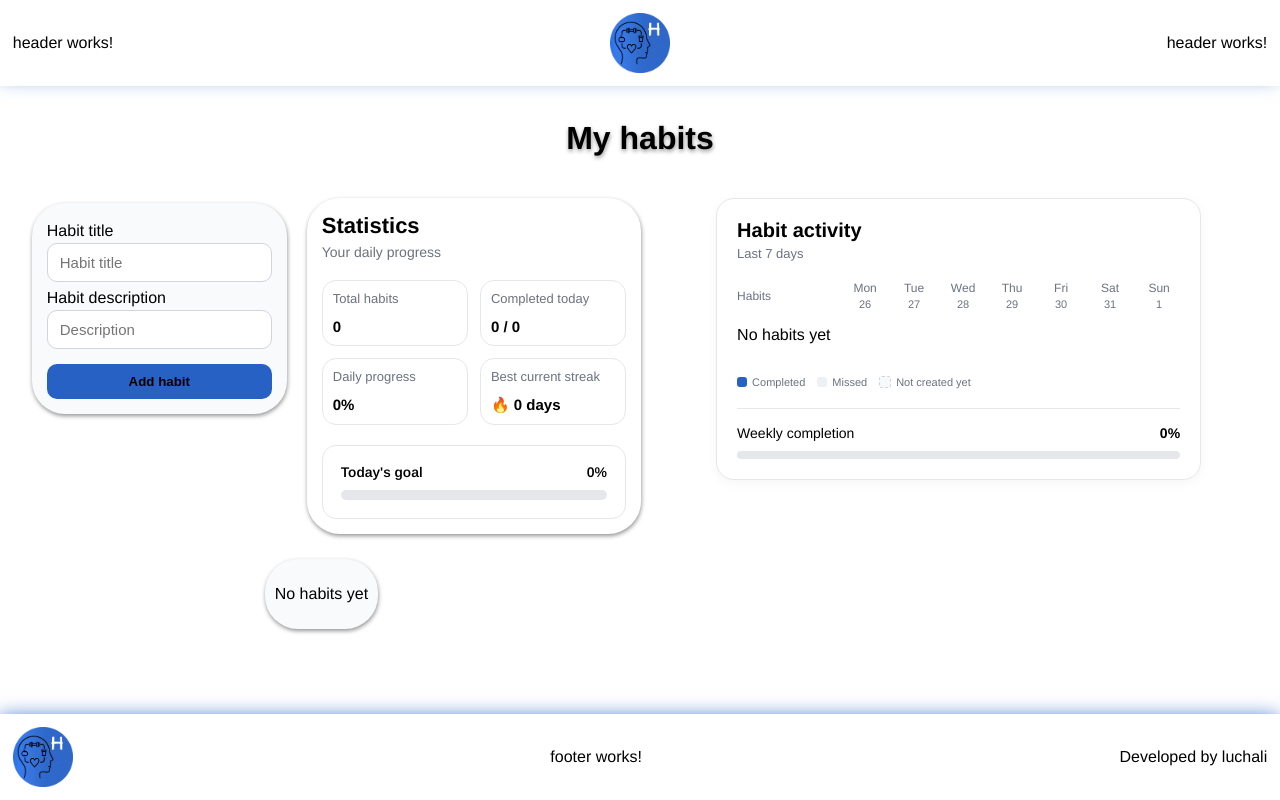
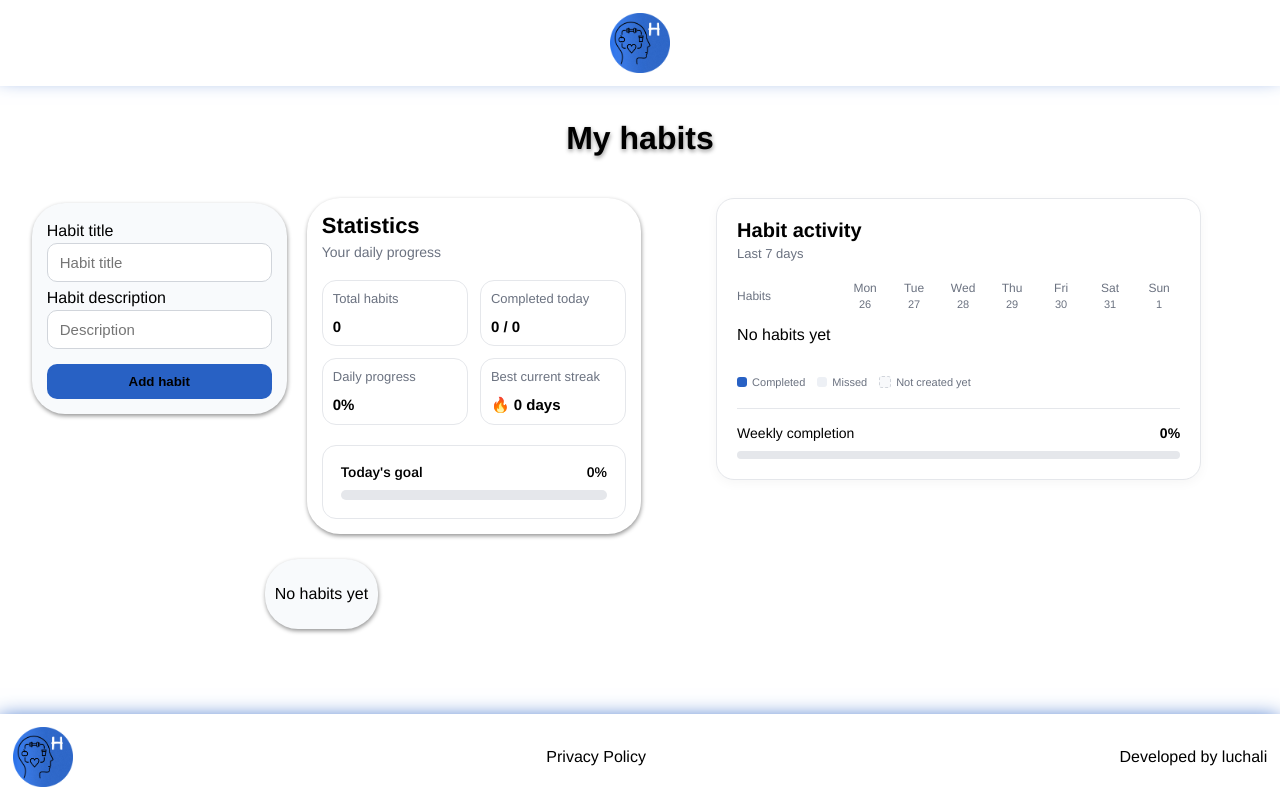
Before and after one commit to luchali/habit-tracker-angular, an Angular app: page / in a window 1280 px wide. Built offline with nearby package versions, Linux system fonts and the light colour scheme.

Commit message:
change footer and header

```diff
--- a/angular.json
+++ b/angular.json
@@ -30,9 +30,7 @@
                 "input": "public"
               }
             ],
-            "styles": [
-              "src/styles.scss"
-            ]
+            "styles": ["src/styles.scss"]
           },
           "configurations": {
             "production": {
@@ -72,6 +70,9 @@
         },
         "test": {
           "builder": "@angular/build:unit-test"
+        },
+        "deploy": {
+          "builder": "angular-cli-ghpages:deploy"
         }
       }
     }
--- a/package.json
+++ b/package.json
@@ -24,6 +24,7 @@
     "@angular/build": "^22.2.5",
     "@angular/cli": "^22.2.5",
     "@angular/compiler-cli": "^22.2.0",
+    "angular-cli-ghpages": "^3.1.2",
     "jsdom": "^30.0.0",
     "prettier": "^3.8.1",
     "typescript": "~6.0.2",
--- a/src/app/footer/footer.html
+++ b/src/app/footer/footer.html
@@ -1,5 +1,5 @@
 <footer class="footer">
     <img class="footer_logo" src="logo.png"/>
-    <p class="footer_p">footer works!</p>
+    <p class="footer_p">Privacy Policy</p>
     <a href="https://github.com/luchali/" target="_blank" rel="noopener noreferrer" class="footer_a">Developed by luchali</a>
 </footer>
--- a/src/app/header/header.html
+++ b/src/app/header/header.html
@@ -1,5 +1,3 @@
 <header class="header">
-    <p class="header_p">header works!</p>
     <img class="header_logo" src="logo.png"/>
-    <p class="header_p">header works!</p>
 </header>
--- a/src/app/header/header.scss
+++ b/src/app/header/header.scss
@@ -3,7 +3,7 @@
 .header{
     display: flex;
     flex-direction: row;
-    justify-content: space-between;
+    justify-content: center;
     align-items: center;
     height: 60px;
     margin: 0;
```
Also changed, not shown: 1 other file (tests, documents, lock files or other folders).
